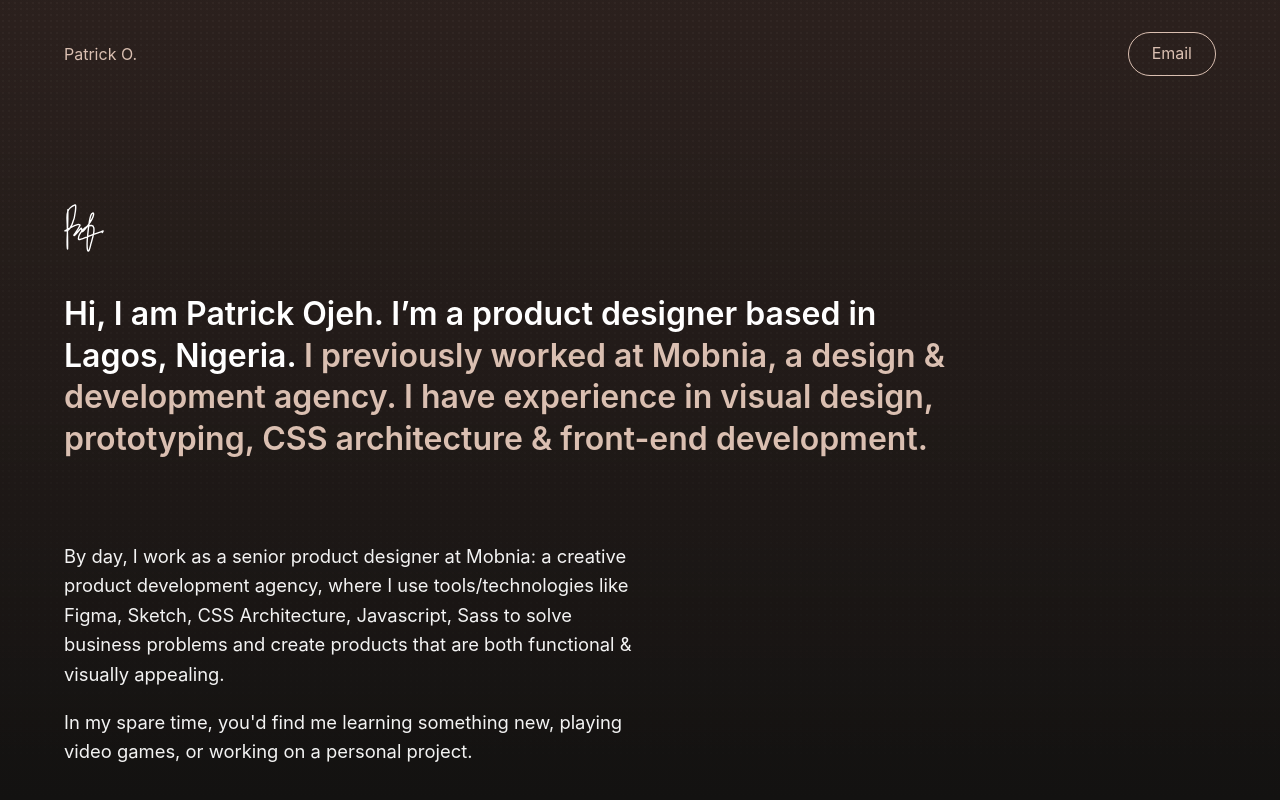
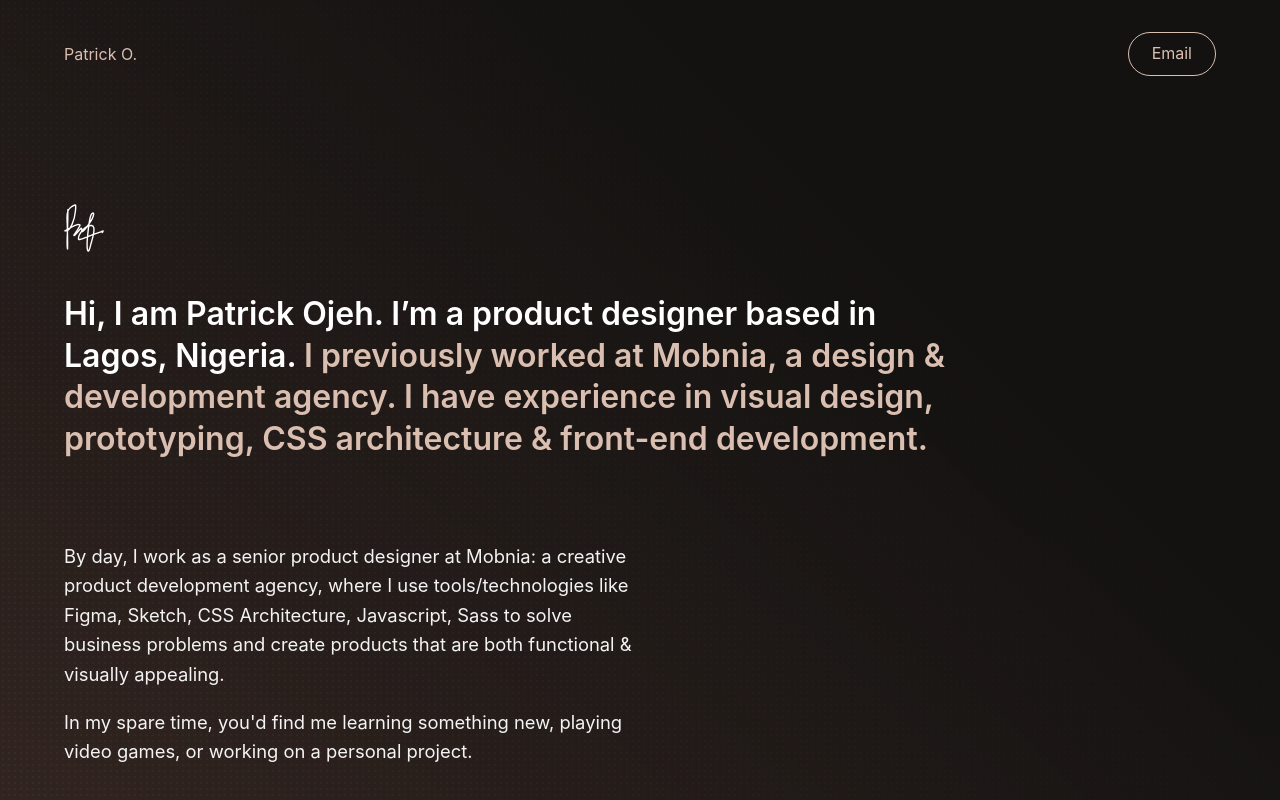
Before and after one commit to patrickojeh/portfolio, a React (Create React App) app: page / in a window 1280 px wide. Shown: the top 800 px of the page. Built offline with nearby package versions, Linux system fonts and the light colour scheme.

Commit message:
modify gradient

```diff
--- a/src/index.css
+++ b/src/index.css
@@ -18,7 +18,7 @@ body {
 }
 
 body::after {
-  background: linear-gradient(to bottom, #342622be, #131211);
+  background: linear-gradient(45deg, #342622c6, #131211 70%);
   content: '';
   height: 100vh;
   left: 0;
```
Also changed, not shown: src/images/white-dot.svg.
